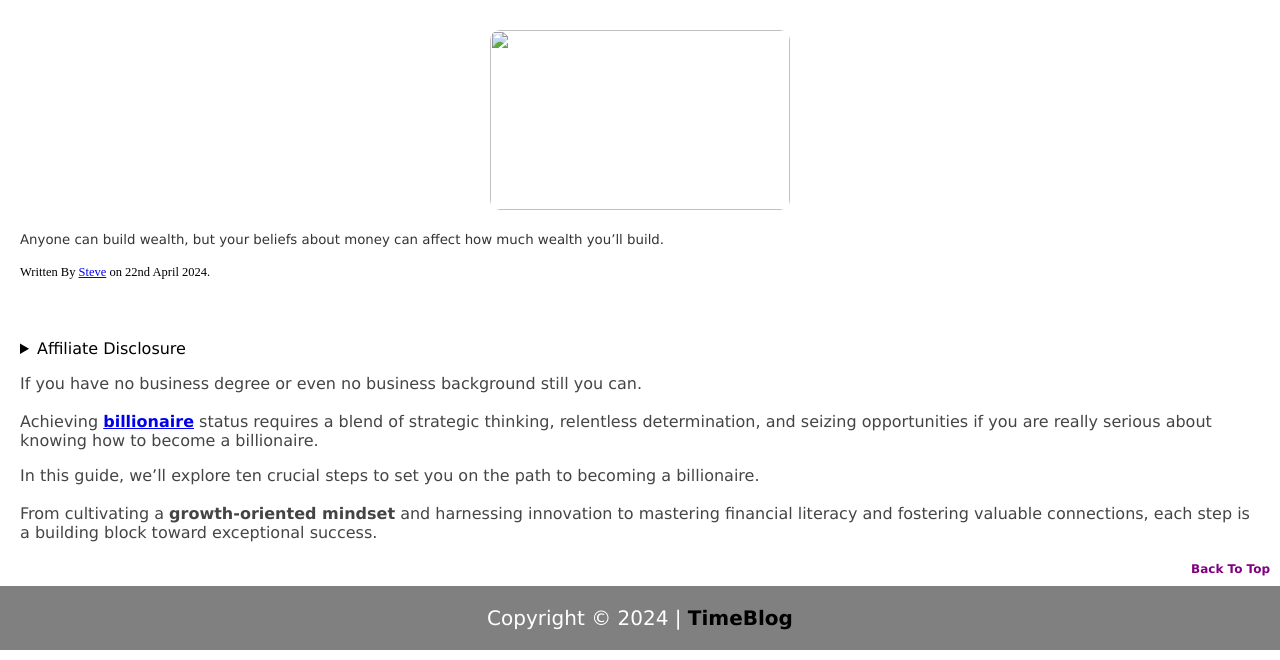
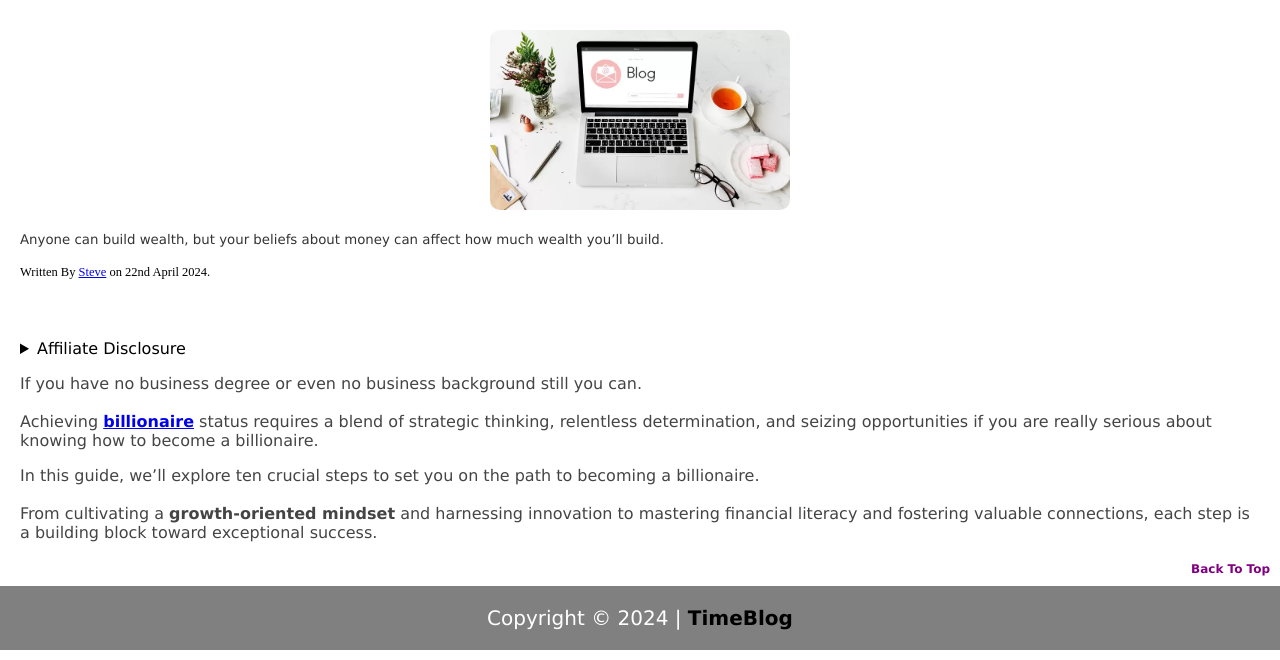
Before and after one commit to Ankudevs/uniqblog, a plain HTML site: page first-post.html in a window 1280 px wide. Shown: the part 140-800 px from the top of the page. Drawn offline with Linux system fonts and the light colour scheme.

Commit message:
Update first-post.html

```diff
--- a/first-post.html
+++ b/first-post.html
@@ -33,7 +33,7 @@
         <section >
             <h2 class="first-post">Want To Be A Billionaire? </h2>
             <div>
-                <img src="../img/blog2.webp" alt="" width="320" height="180">
+                <img src="blog2.webp" alt="" width="320" height="180">
             </div><br>
             <small>Anyone can build wealth, but your beliefs about money can affect how much wealth you’ll build.</small>
         </section>
```
